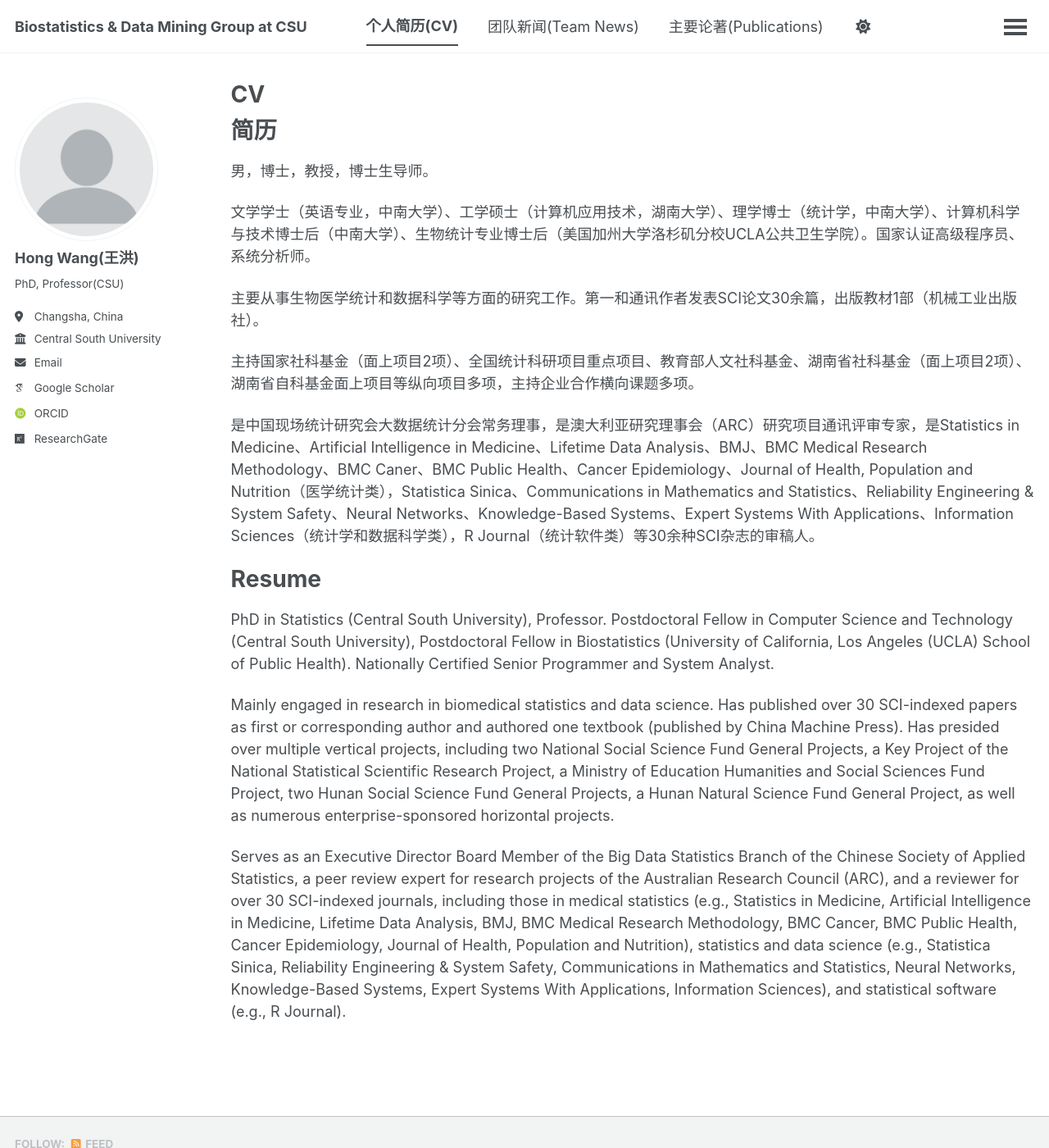
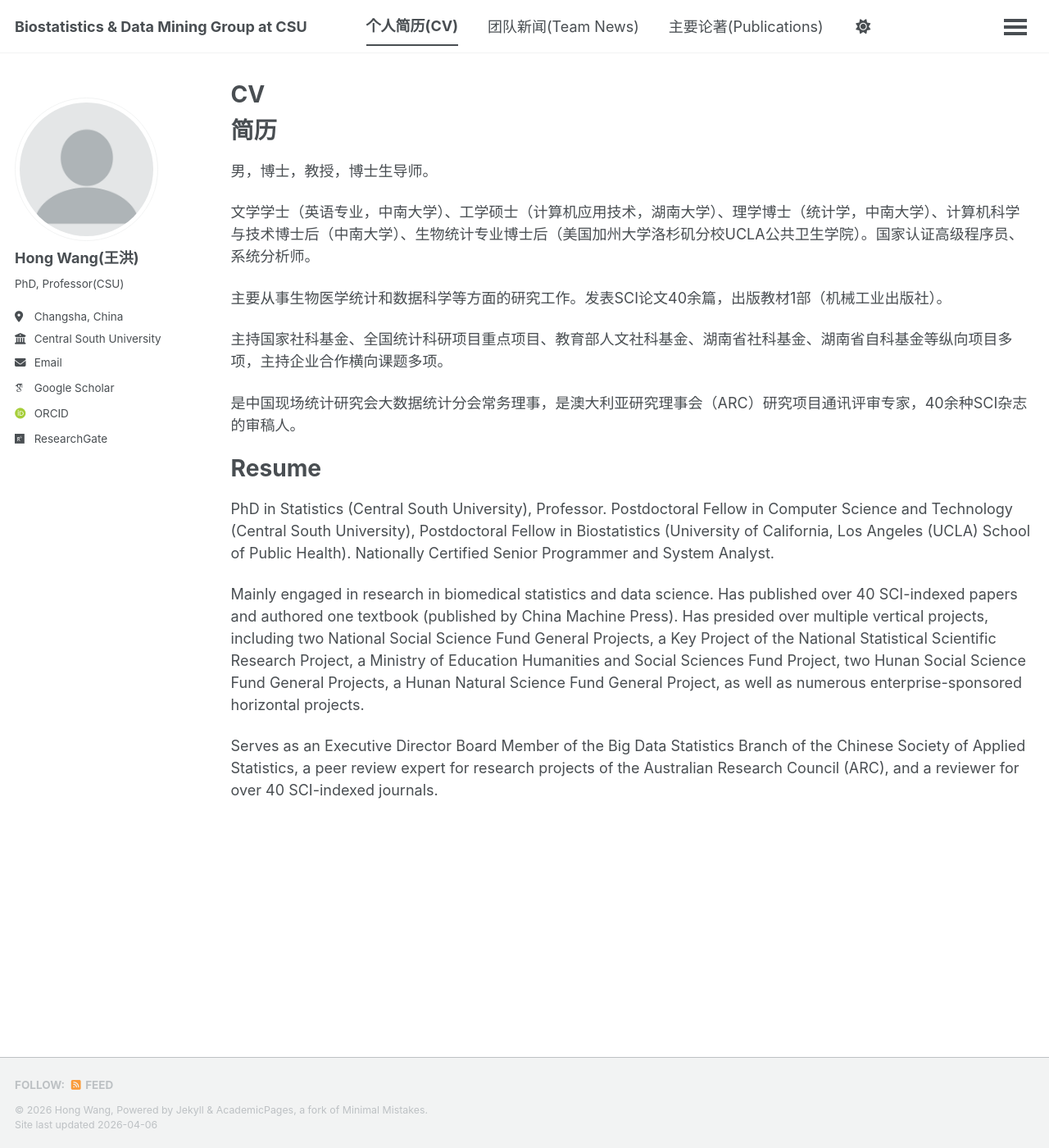
Before and after one commit to whcsu/whcsu.github.io, a Jekyll site: the page built from _pages/cv.md, in a window 1280 px wide and 1400 px high. Shown: the whole window at 82% size. Built offline with Jekyll 4.4.1, drawn with Linux system fonts in a browser that asks for light colours; some web fonts are replaced; a script bundle is joined from its source files by our own code; library files that are not in the unit come from our copies.

Commit message:
Update cv.md

```diff
--- a/_pages/cv.md
+++ b/_pages/cv.md
@@ -15,16 +15,16 @@ redirect_from:
 
 文学学士（英语专业，中南大学）、工学硕士（计算机应用技术，湖南大学）、理学博士（统计学，中南大学）、计算机科学与技术博士后（中南大学）、生物统计专业博士后（美国加州大学洛杉矶分校UCLA公共卫生学院）。国家认证高级程序员、系统分析师。
 
-主要从事生物医学统计和数据科学等方面的研究工作。第一和通讯作者发表SCI论文30余篇，出版教材1部（机械工业出版社）。
+主要从事生物医学统计和数据科学等方面的研究工作。发表SCI论文40余篇，出版教材1部（机械工业出版社）。
 
-主持国家社科基金（面上项目2项）、全国统计科研项目重点项目、教育部人文社科基金、湖南省社科基金（面上项目2项）、湖南省自科基金面上项目等纵向项目多项，主持企业合作横向课题多项。
+主持国家社科基金、全国统计科研项目重点项目、教育部人文社科基金、湖南省社科基金、湖南省自科基金等纵向项目多项，主持企业合作横向课题多项。
 
-是中国现场统计研究会大数据统计分会常务理事，是澳大利亚研究理事会（ARC）研究项目通讯评审专家，是Statistics in Medicine、Artificial Intelligence in Medicine、Lifetime Data Analysis、BMJ、BMC Medical Research Methodology、BMC Caner、BMC Public Health、Cancer Epidemiology、Journal of Health, Population and Nutrition（医学统计类），Statistica Sinica、Communications in Mathematics and Statistics、Reliability Engineering & System Safety、Neural Networks、Knowledge-Based Systems、Expert Systems With Applications、Information Sciences（统计学和数据科学类），R Journal（统计软件类）等30余种SCI杂志的审稿人。
+是中国现场统计研究会大数据统计分会常务理事，是澳大利亚研究理事会（ARC）研究项目通讯评审专家，40余种SCI杂志的审稿人。
 
 Resume
 ======
 PhD in Statistics (Central South University), Professor. Postdoctoral Fellow in Computer Science and Technology (Central South University), Postdoctoral Fellow in Biostatistics (University of California, Los Angeles (UCLA) School of Public Health). Nationally Certified Senior Programmer and System Analyst.
 
-Mainly engaged in research in biomedical statistics and data science. Has published over 30 SCI-indexed papers as first or corresponding author and authored one textbook (published by China Machine Press). Has presided over multiple vertical projects, including two National Social Science Fund General Projects, a Key Project of the National Statistical Scientific Research Project, a Ministry of Education Humanities and Social Sciences Fund Project, two Hunan Social Science Fund General Projects, a Hunan Natural Science Fund General Project, as well as numerous enterprise-sponsored horizontal projects.
+Mainly engaged in research in biomedical statistics and data science. Has published over 40 SCI-indexed papers and authored one textbook (published by China Machine Press). Has presided over multiple vertical projects, including two National Social Science Fund General Projects, a Key Project of the National Statistical Scientific Research Project, a Ministry of Education Humanities and Social Sciences Fund Project, two Hunan Social Science Fund General Projects, a Hunan Natural Science Fund General Project, as well as numerous enterprise-sponsored horizontal projects.
 
-Serves as an Executive Director Board Member of the Big Data Statistics Branch of the Chinese Society of Applied Statistics, a peer review expert for research projects of the Australian Research Council (ARC), and a reviewer for over 30 SCI-indexed journals, including those in medical statistics (e.g., Statistics in Medicine, Artificial Intelligence in Medicine, Lifetime Data Analysis, BMJ, BMC Medical Research Methodology, BMC Cancer, BMC Public Health, Cancer Epidemiology, Journal of Health, Population and Nutrition), statistics and data science (e.g., Statistica Sinica, Reliability Engineering & System Safety, Communications in Mathematics and Statistics, Neural Networks, Knowledge-Based Systems, Expert Systems With Applications, Information Sciences), and statistical software (e.g., R Journal).
+Serves as an Executive Director Board Member of the Big Data Statistics Branch of the Chinese Society of Applied Statistics, a peer review expert for research projects of the Australian Research Council (ARC), and a reviewer for over 40 SCI-indexed journals.
```
